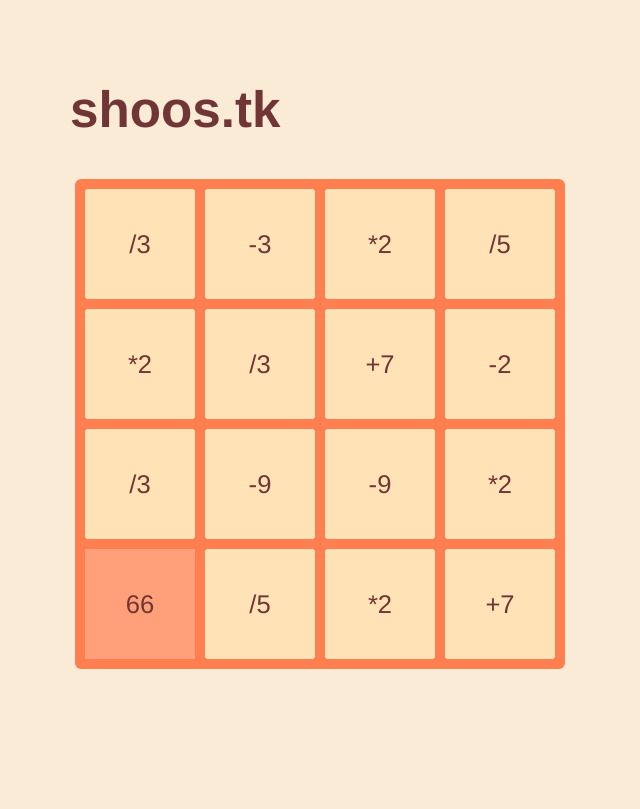
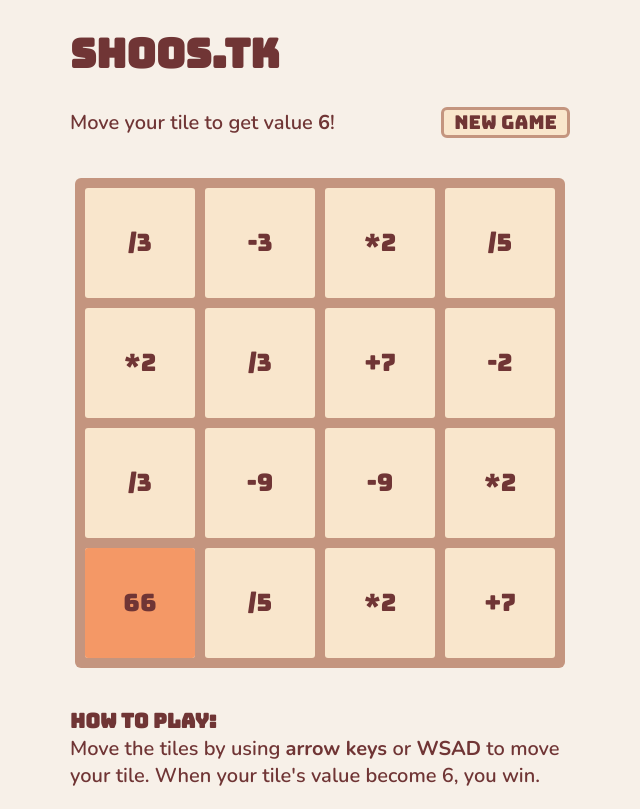
Before and after one commit to cheatoge/shoostk-game, a plain HTML site: page index.html in a window 1280 px wide. Shown: the whole page, without its empty margins (320-960 px from the left). Drawn offline with nearby package versions, Linux system fonts and the light colour scheme.

Commit message:
New fonts, new colors, how to play, new game button (not working yet)

```diff
--- a/css/style.scss
+++ b/css/style.scss
@@ -1,22 +1,47 @@
 $tile-size: 110px;
-$primary-color: coral;
-$secondary-color: #ffe2b5;
+$primary-color: #f9e6cc;
+$secondary-color: #c4957f;
+$secondary-color-hover: #f49866;
 $font-color: #703535;
 
 body {
   margin: 0;
   padding: 0;
-  background-color: antiquewhite;
-  font: 100% Helvetica, sans-serif;
+  background-color: #f7f0e8;
+  font-family: 'Nunito', sans-serif;
   color: $font-color;
-  font-size: 160%;
+  font-size: 20px;
+}
+
+h1, strong, .grid-cell, .button {
+  font-family: 'Bungee', cursive;
+}
+
+.button {
+  border-radius: 6px;
+  padding: 0 10px;
+  background-color: $primary-color;
+  border: 3px solid $secondary-color;
+  font-size: 0.95em;
+  display: inline-block;
+  transition: all .3s;
+}
+
+.button:hover {
+  cursor: pointer;
+  background-color: $secondary-color-hover;
 }
 
 .container {
-  margin-top: 80px;
   width: 500px;
   margin-left: auto;
   margin-right: auto;
+}
+
+.game-panel {
+  display: flex;
+  justify-content: space-between;
+  align-items: center;
 }
 
 .grid-container {
@@ -24,12 +49,13 @@ body {
   margin: 40px 5px;
   padding: $padding;
   border-radius: 6px;
-  background-color: $primary-color;
+  background-color: $secondary-color;
   display: grid;
   grid-template-columns: repeat(4, 1fr);
   grid-column-gap: 10px;
   grid-row-gap: 10px;
   position: relative;
+  font-size: 1.2em;
 
   .grid-cell {
     width: $tile-size;
@@ -37,7 +63,7 @@ body {
     border-radius: 3px;
     text-align: center;
     line-height: $tile-size;
-    background-color: $secondary-color;
+    background-color: $primary-color;
   }
 
   .player {
@@ -45,6 +71,6 @@ body {
     position: absolute;
     left: $padding;
     bottom: $padding;
-    background-color: lightsalmon;
+    background-color: #f49866;
   }
 }
--- a/index.html
+++ b/index.html
@@ -7,18 +7,25 @@
   <title>Shoos.tk</title>
   <meta name="description" content="Shoos.tk">
   <meta name="author" content="Łukasz Szpil">
-  <!--
-  <link rel="stylesheet" href="https://maxcdn.bootstrapcdn.com/bootstrap/4.0.0-alpha.6/css/bootstrap.min.css" integrity="sha384-rwoIResjU2yc3z8GV/NPeZWAv56rSmLldC3R/AZzGRnGxQQKnKkoFVhFQhNUwEyJ" crossorigin="anonymous">
-  -->
   <link rel="stylesheet" href="css/style.css">
+  <link href="https://fonts.googleapis.com/css?family=Bungee|Nunito:600,700" rel="stylesheet">
 </head>
 
 <body>
   <div class="container">
     <header><h1>shoos.tk</h1></header>
     <section>
+      <div class="game-panel">
+        <span>Move your tile to get value <b>6</b>!</span>
+        <div><div class="button">New game</div></div>
+      </div>
       <div class="grid-container">
       </div>
+
+      <p>
+        <strong>How to play: </strong><br>
+        Move the tiles by using <b>arrow keys</b> or <b>WSAD</b> to move your tile. When your tile's value become 6, you win.
+      </p>
     </section>
     <footer></footer>
   </div>
```
Also changed, not shown: css/style.css, 1 other file.
